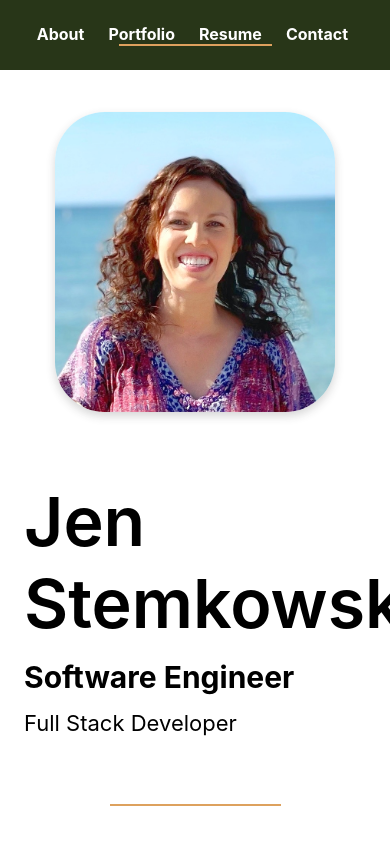
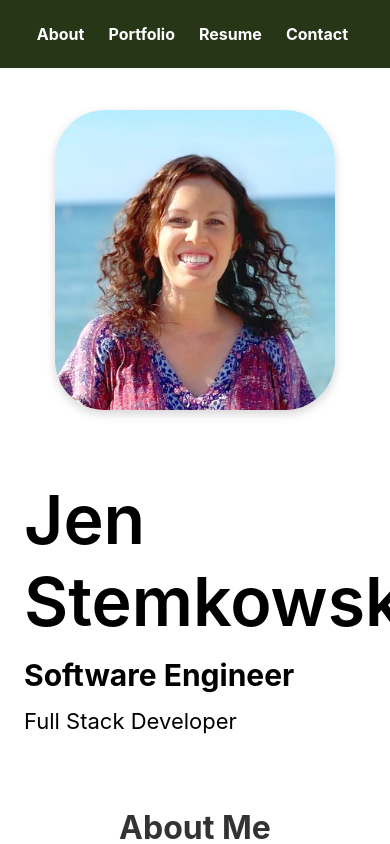
Before and after one commit to jenstem/react-portfolio, a React (Create React App) app: page / in a window 390 px wide. Shown: the top 844 px of the page. Built offline with nearby package versions, Linux system fonts and the light colour scheme.

Commit message:
Remove gold bar element from mobile version

```diff
--- a/src/components/Navigation/Navbar.css
+++ b/src/components/Navigation/Navbar.css
@@ -35,8 +35,6 @@
 
 @media (max-width: 768px) {
   .bar {
-    margin-left: auto;
-    margin-right: auto;
-    width: 50%;
+    display: none;
   }
 }
```
